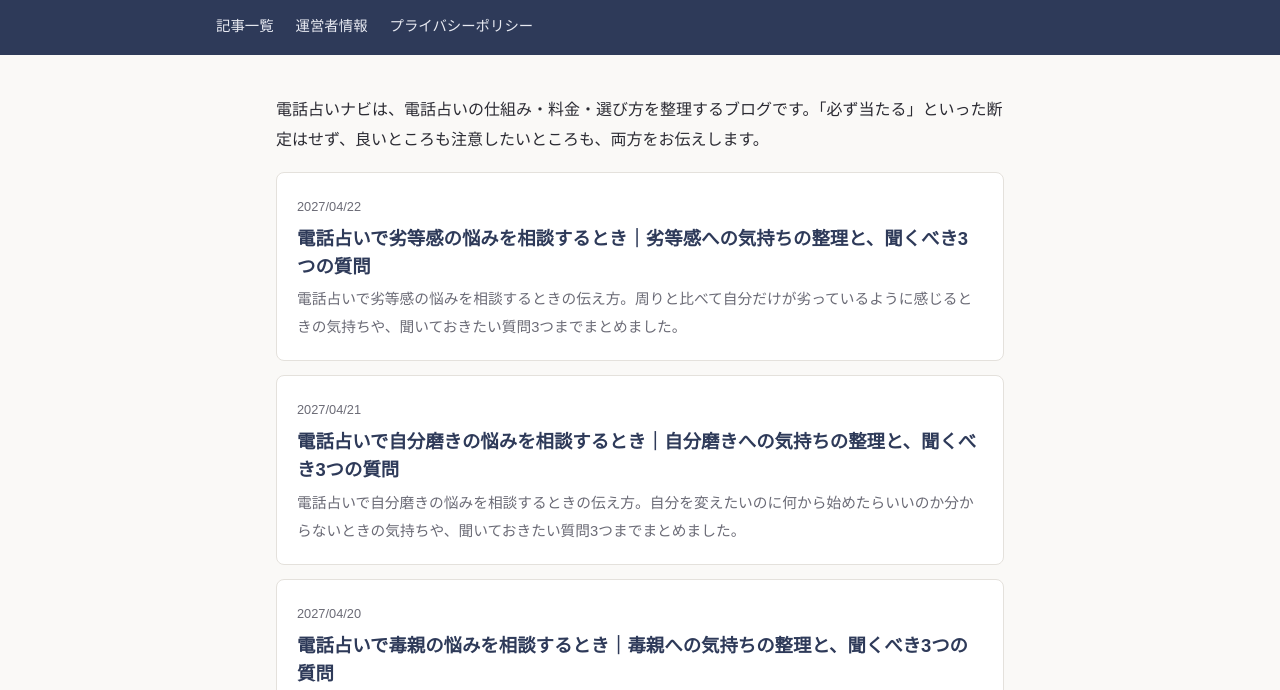
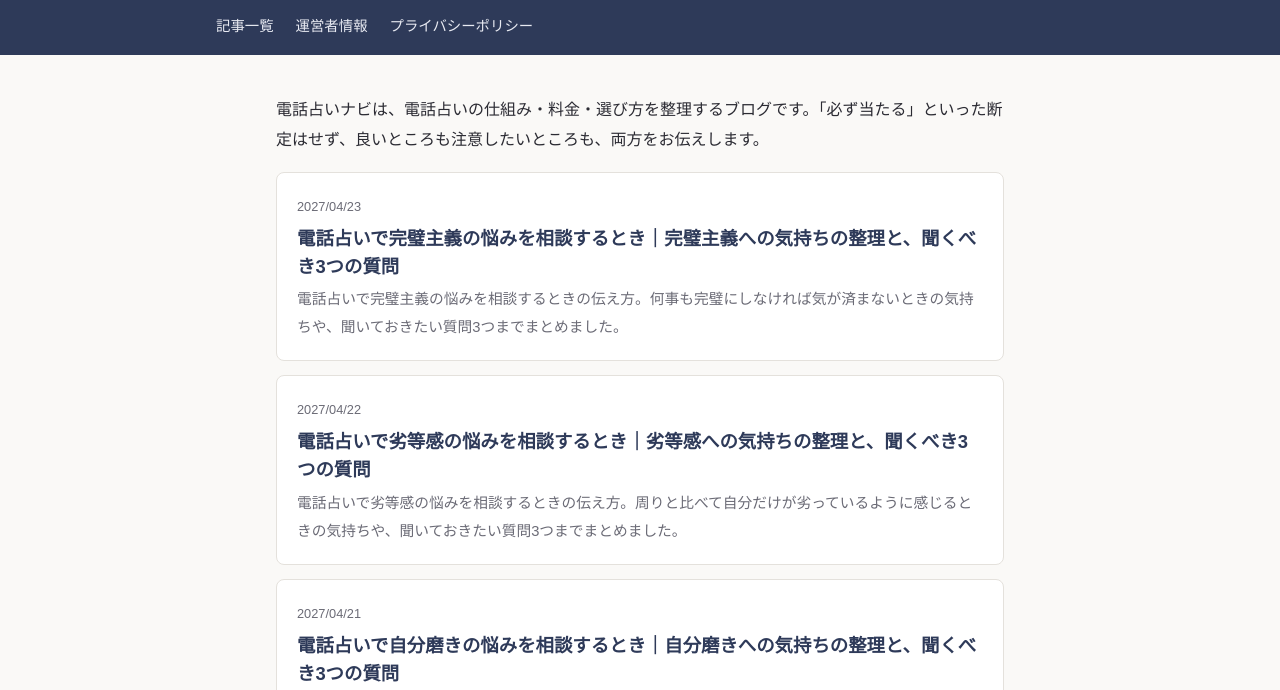
Before and after one commit to yuito1993/denwa-blog, a plain HTML site: page index.html in a window 1280 px wide. Shown: the part 98-788 px from the top of the page. Drawn offline with Linux system fonts and the light colour scheme.

Commit message:
Add files via upload

```diff
--- a/index.html
+++ b/index.html
@@ -22,6 +22,11 @@
 <main class="container">
   <p>電話占いナビは、電話占いの仕組み・料金・選び方を整理するブログです。「必ず当たる」といった断定はせず、良いところも注意したいところも、両方をお伝えします。</p>
   <ul class="article-list">
+    <li>
+      <span class="date">2027/04/23</span>
+      <h2><a href="articles/kanpeki-shugi-sodan.html">電話占いで完璧主義の悩みを相談するとき｜完璧主義への気持ちの整理と、聞くべき3つの質問</a></h2>
+      <p>電話占いで完璧主義の悩みを相談するときの伝え方。何事も完璧にしなければ気が済まないときの気持ちや、聞いておきたい質問3つまでまとめました。</p>
+    </li>
     <li>
       <span class="date">2027/04/22</span>
       <h2><a href="articles/rettoukan-sodan.html">電話占いで劣等感の悩みを相談するとき｜劣等感への気持ちの整理と、聞くべき3つの質問</a></h2>
```
